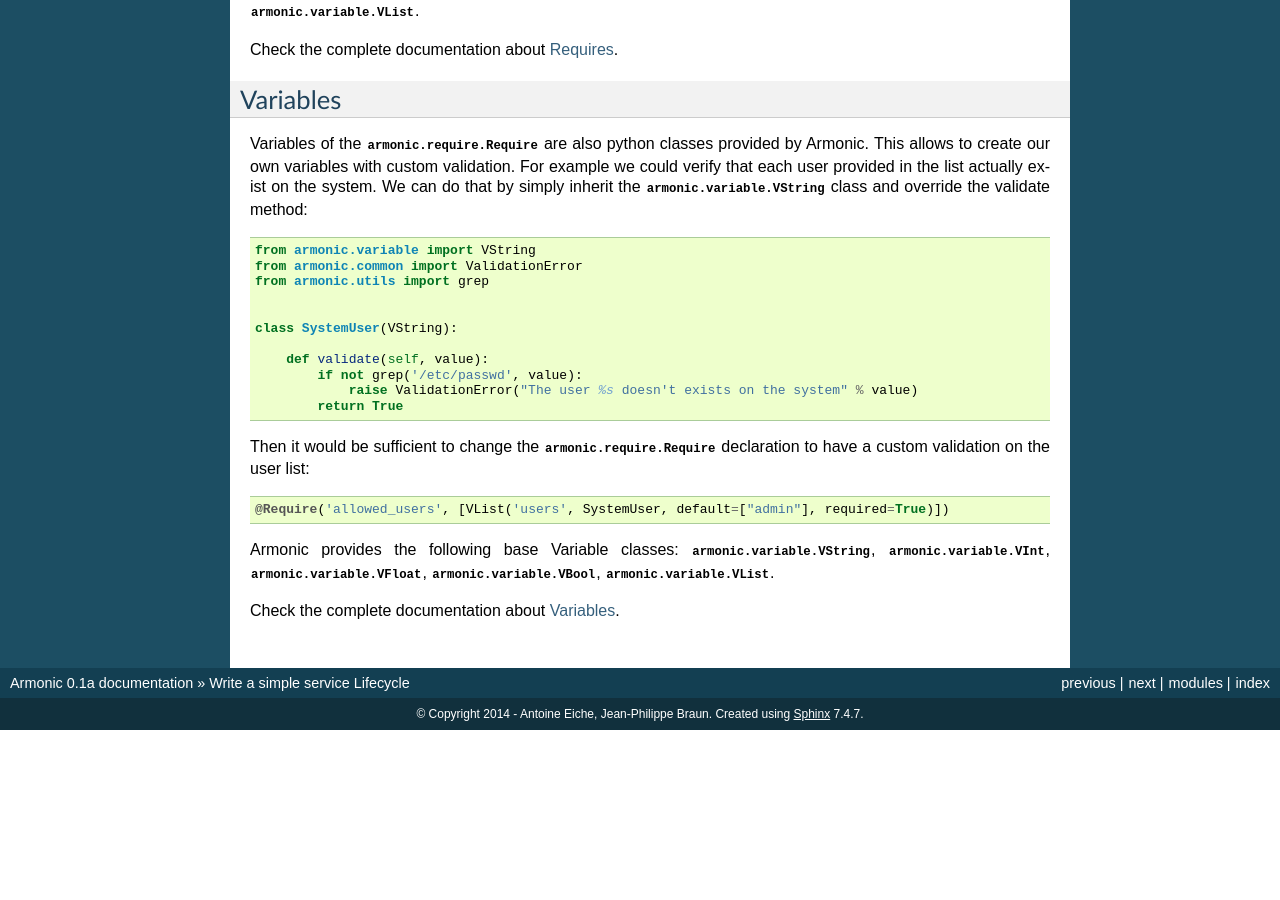
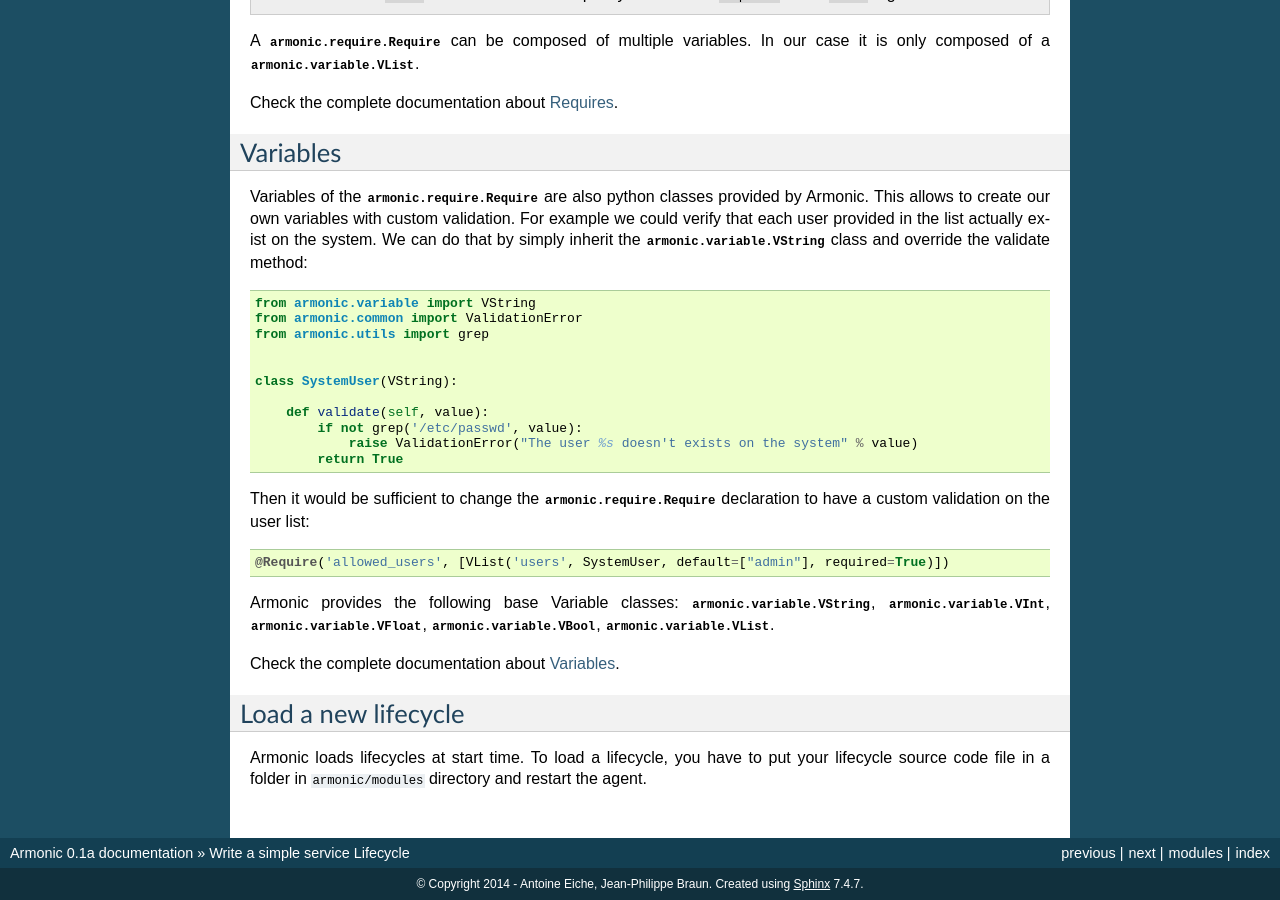
Before and after one commit to armonic/armonic, a Sphinx documentation site: the page built from doc/source/howto_lifecycle.rst, in a window 1280 px wide and 900 px high, scrolled down 1555 px. Built offline with Sphinx 7.4.7, drawn with Linux system fonts in a browser that asks for light colours; before the commit the page ends 2285 px from its top, so only the background shows below that; some of the changed text lies outside the part shown.

Commit message:
Improve lifecycle loading doc

```diff
--- a/doc/source/howto_lifecycle.rst
+++ b/doc/source/howto_lifecycle.rst
@@ -42,6 +42,8 @@ example we create the Lifecycle of the sshd service on a Debian like system::
             Transition(Installed(), Configured()),
             Transition(Configured(), Active())
         ]
+
+.. note:: To try this example, see section :ref:`load-lifecycle`.
 
 In this example we define 4 States for the service. The service Lifecycle
 defines the possible transitions between the States. In this case the Lifecycle
@@ -129,3 +131,13 @@ Armonic provides the following base Variable classes: :class:`armonic.variable.V
 :class:`armonic.variable.VBool`, :class:`armonic.variable.VList`.
 
 Check the complete documentation about :ref:`variable`.
+
+
+.. _load-lifecycle:
+
+Load a new lifecycle
+--------------------
+
+Armonic loads lifecycles at start time. To load a lifecycle, you have
+to put your lifecycle source code file in a folder in
+``armonic/modules`` directory and restart the agent.
```
Also changed, not shown: 1 other file.
